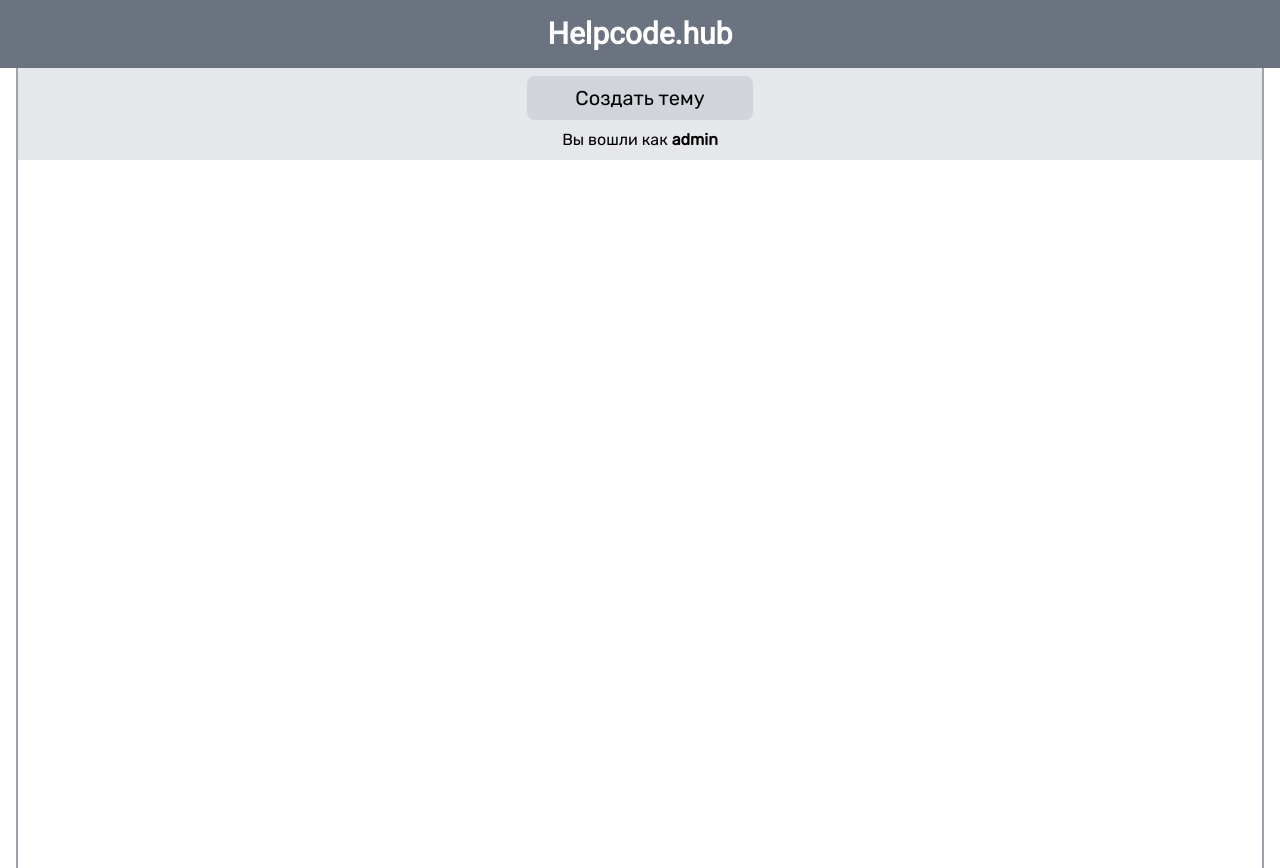
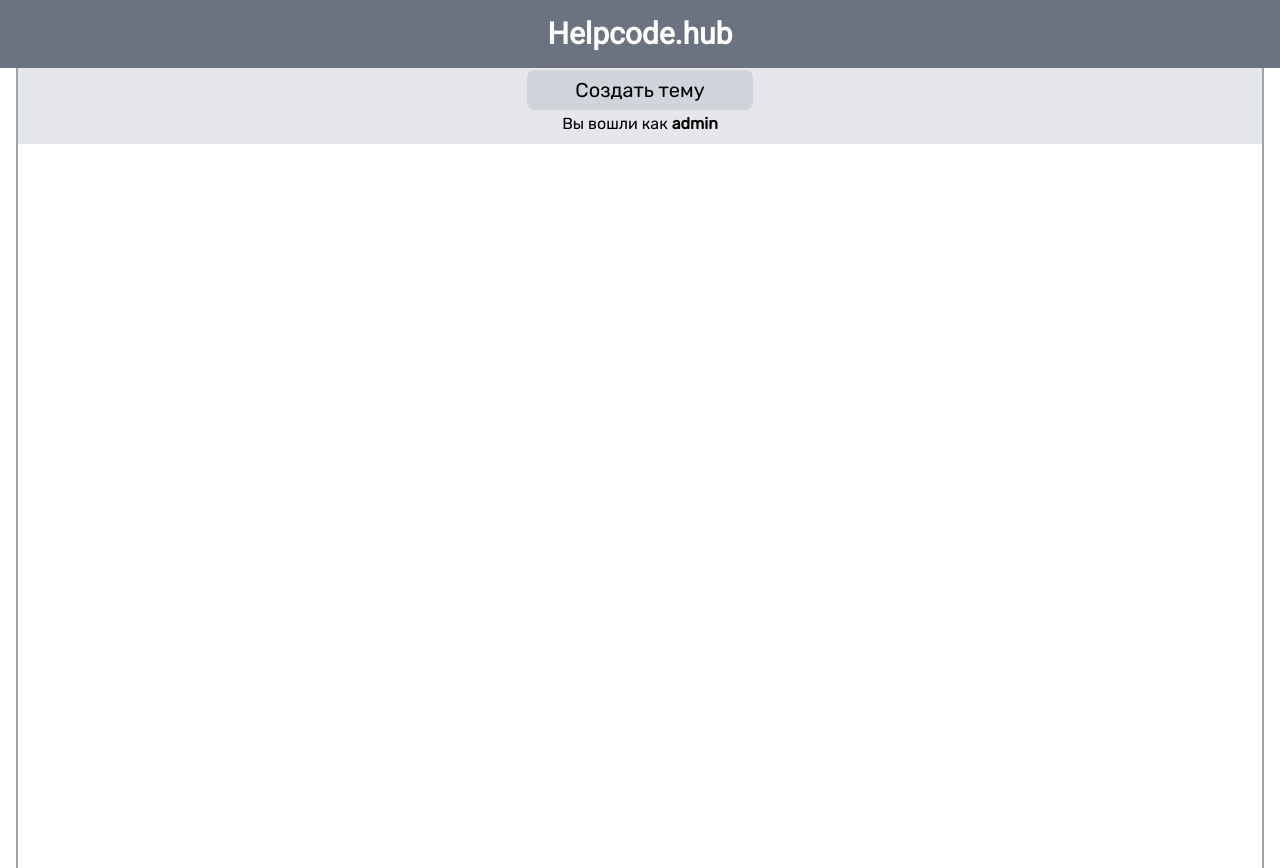
Before and after one commit to CkutlsGit/helpcode, a Nuxt app in the folder frontend/: page /forum in a window 1280 px wide. Built offline with nearby package versions, Linux system fonts and the light colour scheme.

Commit message:
changed tag button to nuxtlink

```diff
--- a/frontend/layouts/forum.vue
+++ b/frontend/layouts/forum.vue
@@ -4,7 +4,7 @@
     <div class="forum__container font-rubik border-r-2 border-l-2 border-gray-400 min-h-screen max-h-screen container mx-auto">
       <div class="forum__content max-h-screen overflow-y-auto">
         <div class="forum__content-create text-center p-2 bg-gray-200">
-          <button v-if="user !== ''" class="bg-gray-300 rounded-lg py-2 px-12 font-medium text-xl hover:bg-gray-500 default-animation">Создать тему</button>
+          <NuxtLink to="/" v-if="user !== ''" class="bg-gray-300 rounded-lg py-2 px-12 font-medium text-xl hover:bg-gray-500 default-animation">Создать тему</NuxtLink>
           <h2 class="mt-2" v-if="user === ''">
             <NuxtLink class="hover:text-blue-400 font-bold default-animation" to="/about">Войти</NuxtLink> или <NuxtLink class="hover:text-red-400 font-bold default-animation" to="/">Зарегистрироваться</NuxtLink>
           </h2>
```
